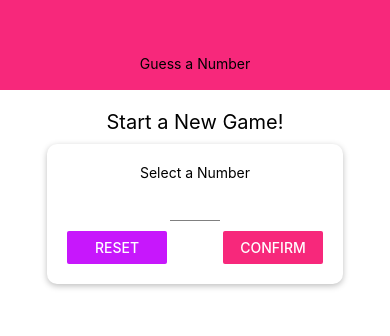
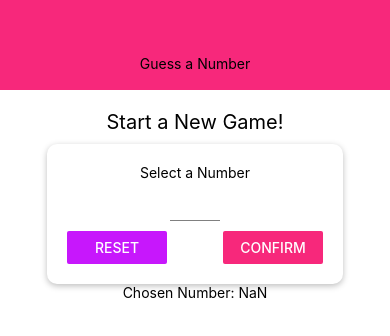
Before and after one commit to YogeshKinekar/guess_number, a React Native app: screen / in a window 390 px wide. Both pictures are taken after a click on the button "CONFIRM". Shown: the top 336 px of the page. Built offline with nearby package versions, Linux system fonts and the light colour scheme.

Commit message:
feat: Added resetting and confirming user input

```diff
--- a/screens/StartGameScreen.js
+++ b/screens/StartGameScreen.js
@@ -8,10 +8,34 @@
 const StartGameScreen = props => {
 
   const [enteredValue, setEnteredValue] = useState('');
-
+  const [confirmed, setConfirmed] = useState(false);
+ const [selectedNumber, setSelectedNumber] = useState();
   const numberInputHandler = inputText =>{
     setEnteredValue(inputText.replace(/[^0-9]/g, ''));
   };
+
+  const resetInputHandler = () =>{
+    setEnteredValue('');
+    setConfirmed(false);
+  };
+
+  const confirmInputHandler = () =>{
+    const chosenNumber = parseInt(enteredValue);
+    if(chosenNumber === NaN || chosenNumber <= 0 || chosenNumber > 99) {
+      return;
+    }
+ setConfirmed(true);
+ setEnteredValue('');
+ setSelectedNumber(chosenNumber);
+  };
+
+  let confirmedOutput;
+
+  if (confirmed) {
+    confirmedOutput = <Text>Chosen Number: {selectedNumber}</Text>
+  }
+
+
   return (
     <TouchableWithoutFeedback onPress={() => {
       Keyboard.dismiss();
@@ -32,13 +56,14 @@
           />
         <View style={styles.buttonContainer}>
           <View style={styles.button}>
-            <Button title="RESET" onPress={() => { }} color={colors.accent} />
+            <Button title="RESET" onPress={resetInputHandler} color={colors.accent} />
           </View>
           <View style={styles.button}>
-            <Button title="CONFIRM" onPress={() => { }} color={colors.primary} />
+            <Button title="CONFIRM" onPress={confirmInputHandler} color={colors.primary} />
           </View>
         </View>
       </Card>
+      {confirmedOutput}
     </View>
     </TouchableWithoutFeedback>
   );
```
